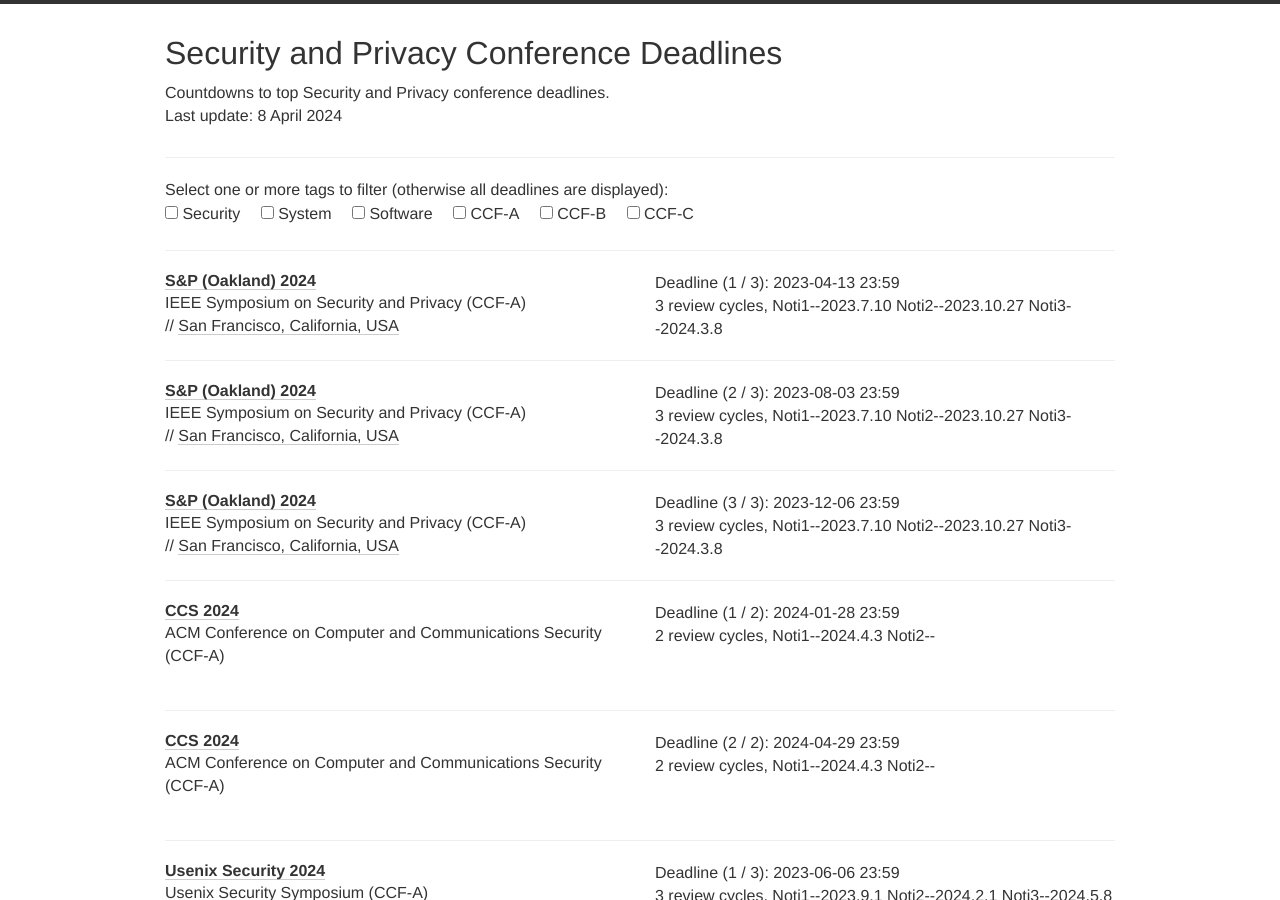
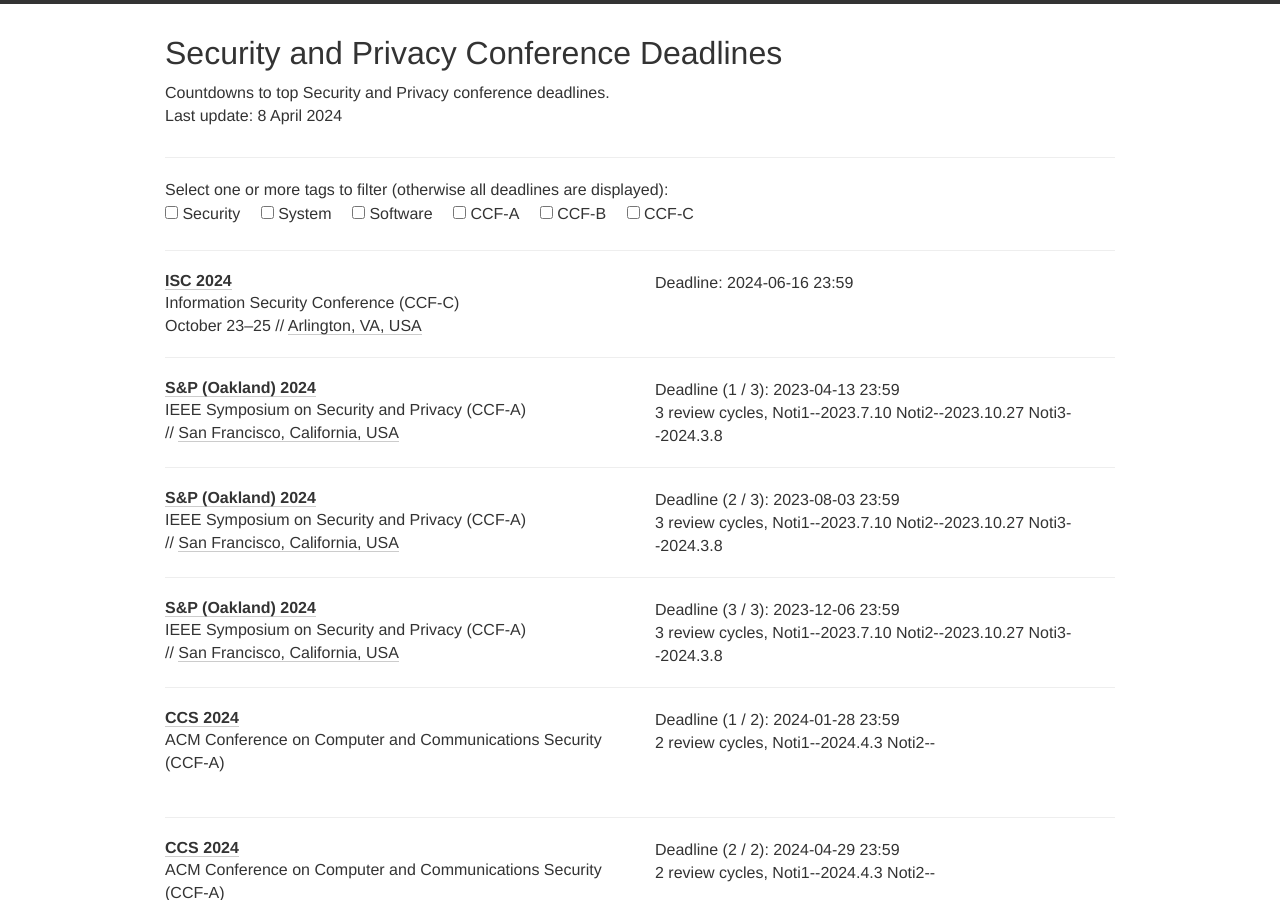
Before and after one commit to TCA-ISCAS/tca-iscas.github.io, a Jekyll site: the page built from index.html, in a window 1280 px wide and 900 px high. Built offline with Jekyll 4.4.1, drawn with Linux system fonts in a browser that asks for light colours; nearby versions of some CDN libraries.

Commit message:
Add ISC' 2024

```diff
--- a/_data/conferences.yml
+++ b/_data/conferences.yml
@@ -1,5 +1,16 @@
 ---
 # Security
+- name: ISC
+  year: 2024
+  description: Information Security Conference (CCF-C)
+  link: https://isc24.cs.gmu.edu/docs/home/
+  deadline:
+    - "2024-06-16 23:59"
+  comment:
+  date: October 23-25
+  place: Arlington, VA, USA
+  tags: [SEC, C]
+
 - name: S&P (Oakland)
   year: 2024
   date:
```
